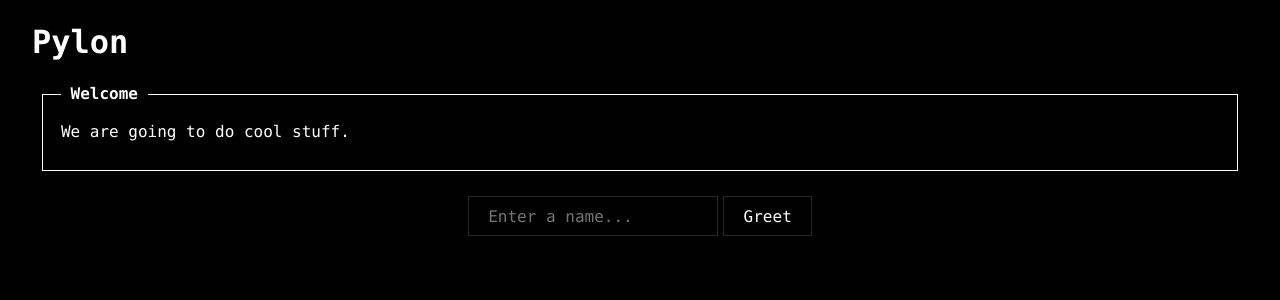
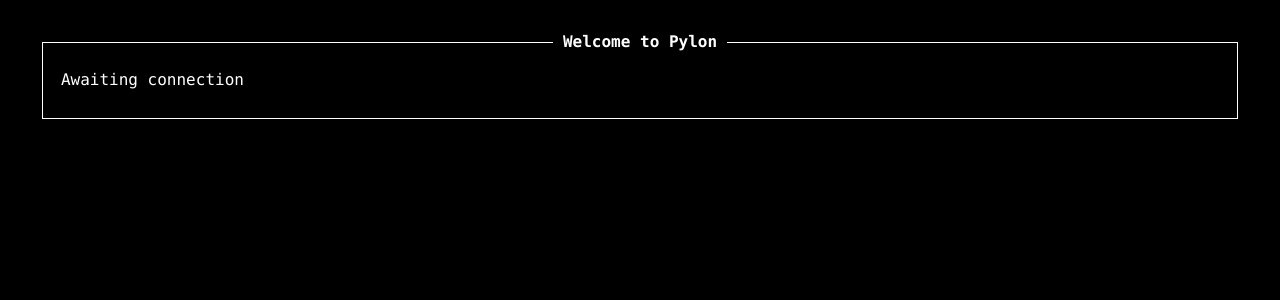
Before and after one commit to OpenAgentsInc/pylon, a React (Vite) app: page / in a window 1280 px wide. Shown: the top 300 px of the page. Built offline with nearby package versions, Linux system fonts and the light colour scheme.

Commit message:
clean up app

```diff
--- a/src/App.tsx
+++ b/src/App.tsx
@@ -1,41 +1,13 @@
 import "./App.css"
 import "./styles/global.scss"
-import { useState } from "react"
-import { invoke } from "@tauri-apps/api/core"
 import Card from "./components/Card"
 
 function App() {
-  const [greetMsg, setGreetMsg] = useState("");
-  const [name, setName] = useState("");
-
-  async function greet() {
-    // Learn more about Tauri commands at https://tauri.app/develop/calling-rust/
-    setGreetMsg(await invoke("greet", { name }));
-  }
-
   return (
     <main className="container">
-      <h1>Pylon</h1>
-
-      <Card title="Welcome" mode="left">
-        <p>We are going to do cool stuff.</p>
+      <Card title="Welcome to Pylon">
+        <p>Awaiting connection</p>
       </Card>
-
-      <form
-        className="row"
-        onSubmit={(e) => {
-          e.preventDefault();
-          greet();
-        }}
-      >
-        <input
-          id="greet-input"
-          onChange={(e) => setName(e.currentTarget.value)}
-          placeholder="Enter a name..."
-        />
-        <button type="submit">Greet</button>
-      </form>
-      <p>{greetMsg}</p>
     </main>
   );
 }
```
